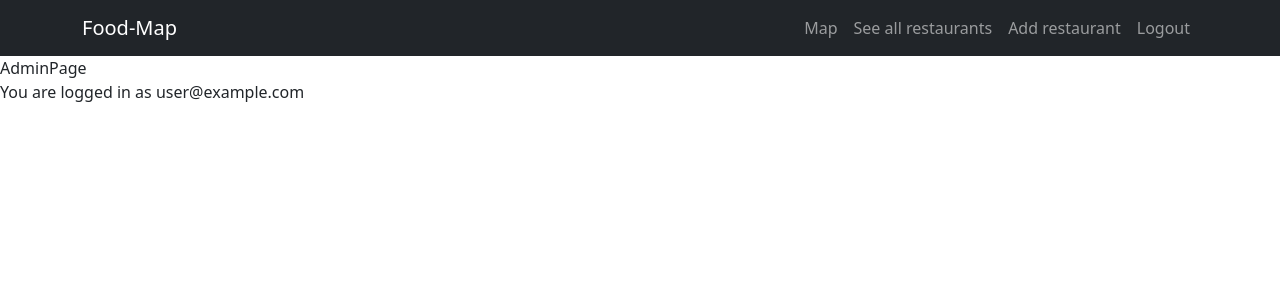
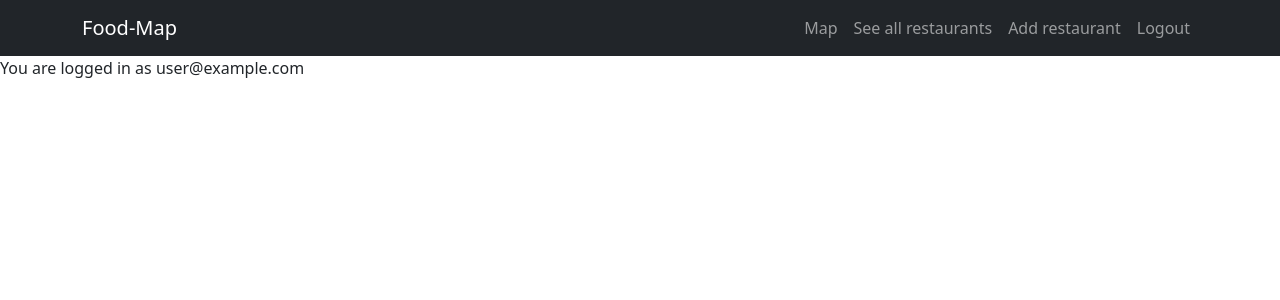
Before and after one commit to 50773sa/Food-Map, a React (Vite) app: page /admin in a window 1280 px wide. Shown: the top 300 px of the page. Built offline with nearby package versions, Linux system fonts and the light colour scheme; no server answers; sample sign-in values are in the browser's storage.

Commit message:
Removed some unnecessary code

```diff
--- a/src/pages/AdminPage.jsx
+++ b/src/pages/AdminPage.jsx
@@ -5,11 +5,9 @@ const AdminPage = () => {
 
     return (
             <>
-                <div>AdminPage</div>
-
-                {currentUser
-                    ? <p>You are logged in as {currentUser.email}</p>
-                    : <p>Vem e du egentligen?</p>}
+                <div>
+                    <p>You are logged in as {currentUser.email}</p>
+                </div>
             </>
         )
 }
```
